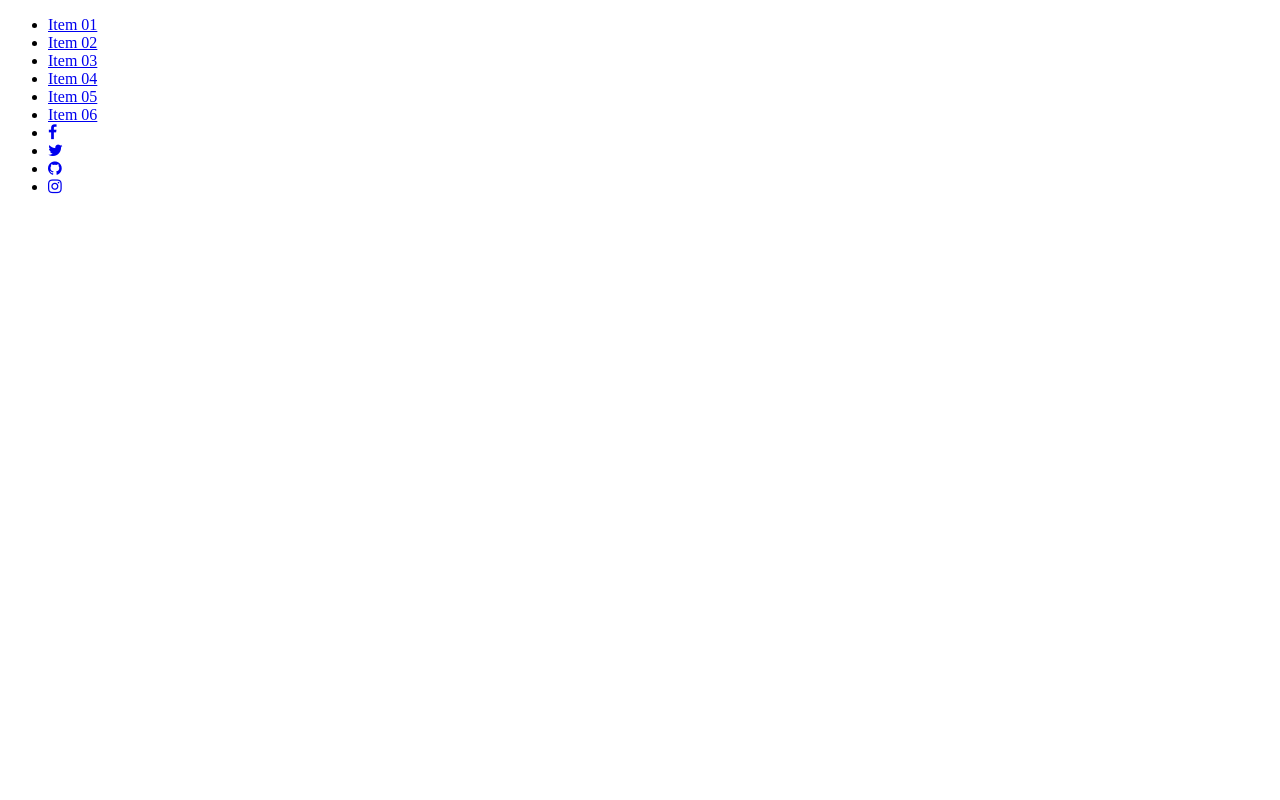
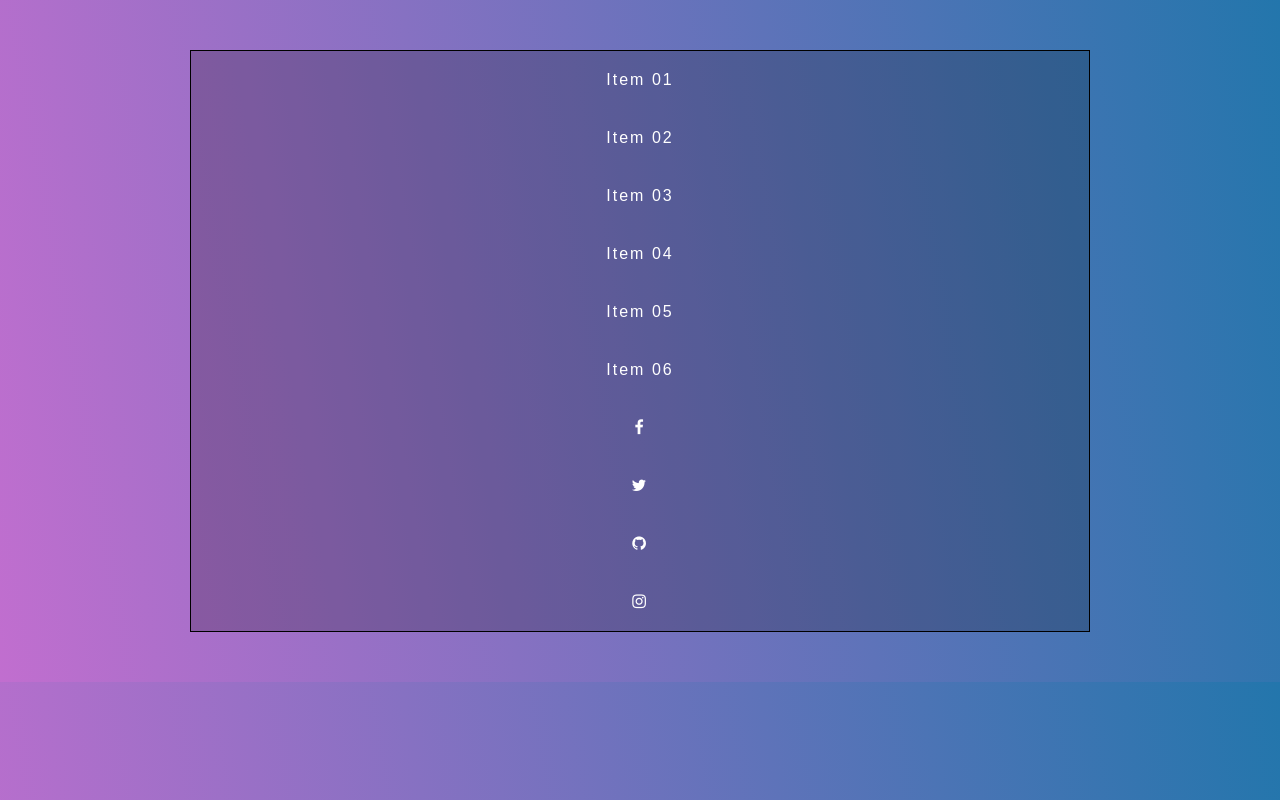
Before and after one commit to ansabir/flex-navigation, a plain HTML site: page index.html in a window 1280 px wide. Drawn offline with Linux system fonts and the light colour scheme.

Commit message:
Modified index.html and added style.css

```diff
--- a/index.html
+++ b/index.html
@@ -10,7 +10,8 @@
 </head>
 <body>
     <div class="wrapper">
-        <ul class="flex-nav">
+        <nav class="flex-nav">
+            <ul>
                 <li><a href="#">Item 01</a></li>
                 <li><a href="#">Item 02</a></li>
                 <li><a href="#">Item 03</a></li>
@@ -22,6 +23,7 @@
                 <li class="social"><a href="#"><i class="fa fa-github" aria-hidden="true"></i></a></li>
                 <li class="social"><a href="#"><i class="fa fa-instagram" aria-hidden="true"></i></a></li>
             </ul>
+        </nav>
     </div>
 
 </body>
--- a/style.css
+++ b/style.css
@@ -0,0 +1,52 @@
+html {
+    box-sizing: border-box;
+}
+
+*, *::before, *::after {
+    box-sizing: inherit;
+}
+
+body {
+    font-family: sans-serif;
+    margin: 0;
+    background-image: linear-gradient(260deg, #2376ac 0%, #c16ecf 100%);
+}
+
+a {
+    color: white;
+    font-weight: 100;
+    letter-spacing: 2px;
+    text-decoration: none;
+    background: rgba(0, 0, 0, 0.2);
+    padding: 20px 5px;
+    display: inline-block;
+    width: 100%;
+    text-align: center;
+    transition: all 0.5s;
+}
+
+a:hover {
+    background: rgba(0, 0, 0, 0.3);
+}
+
+.wrapper {
+    max-width: 1000px;
+    margin: 0 auto;
+    padding: 50px;
+}
+
+.flex-nav ul {
+    border: 1px solid black;
+    list-style: none;
+    margin: 0;
+    padding: 0;
+}
+
+@media all and (max-width: 1000px) {
+
+
+}
+
+@media all and (max-width: 500px){
+
+}
```
Lines whose indentation alone changed are shown as unchanged.
